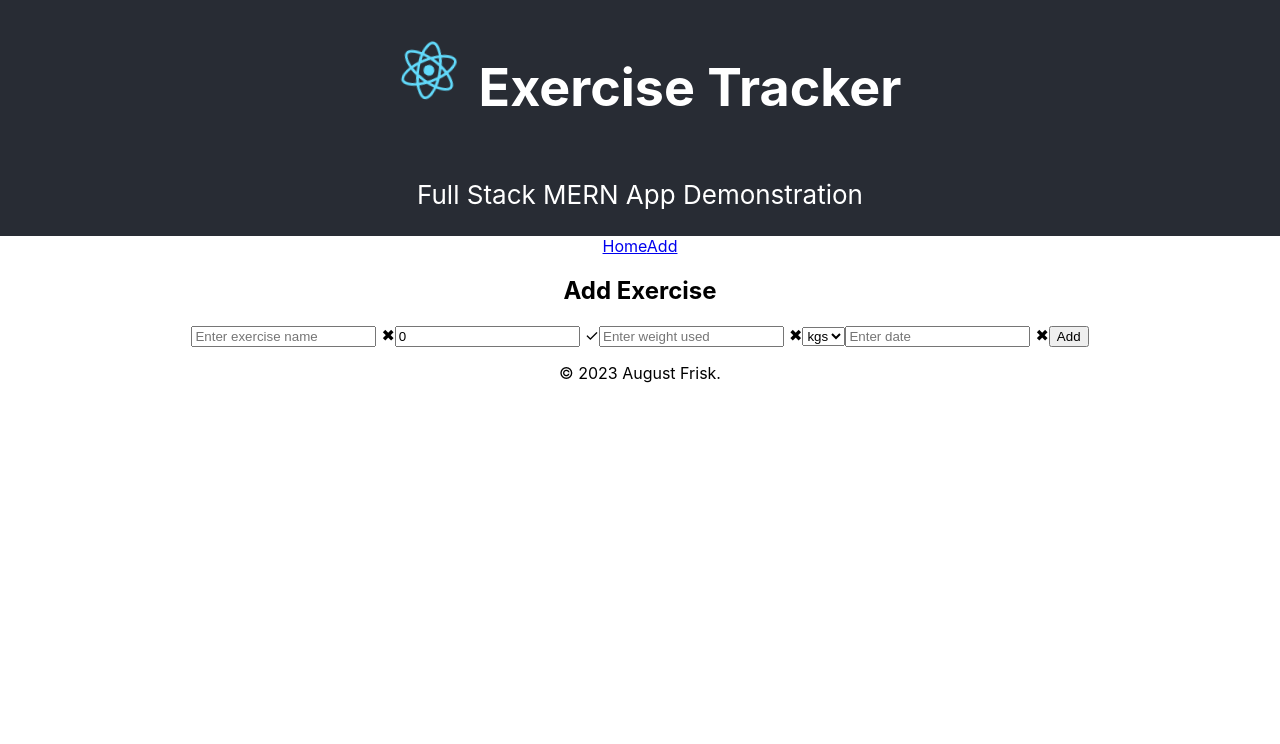
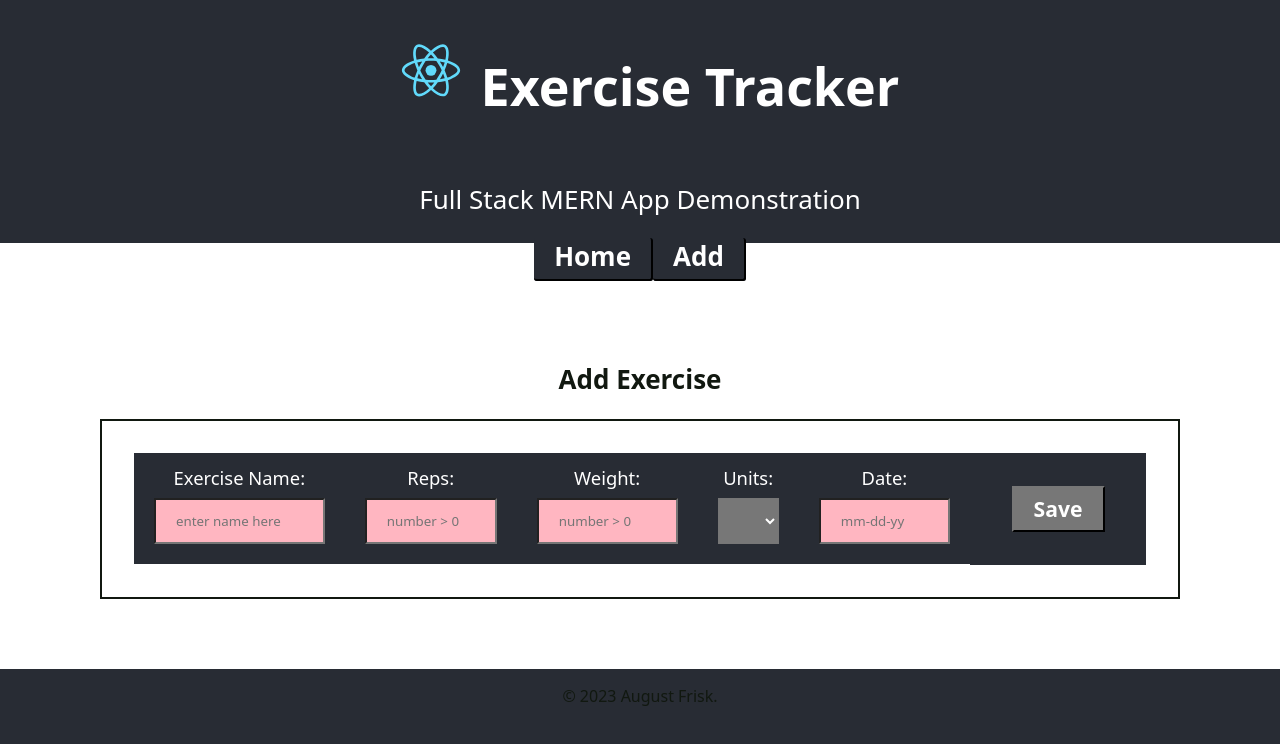
Before and after one commit to 4N0NYM0U5MY7H/CS290_MERN_App, a React (Create React App) app in the folder exercises-ui/: page /add-exercise in a window 1280 px wide. Shown: the top 744 px of the page. Built offline with nearby package versions, Linux system fonts and the light colour scheme.

Commit message:
CSS + bug fixes
- Updated CSS
- fixed typo on AddExercise.js and EditExercise.js causing error in sending requests to the REST API

```diff
--- a/exercises-ui/src/App.css
+++ b/exercises-ui/src/App.css
@@ -1,52 +1,283 @@
+body {
+  font-family:
+    system-ui,
+    -apple-system,
+    BlinkMacSystemFont,
+    'Segoe UI',
+    Roboto,
+    Oxygen,
+    Ubuntu,
+    Cantarell,
+    'Open Sans',
+    'Helvetica Neue',
+    sans-serif;
+  background-color: #282c34;
+  color: #111810;
+  margin: auto;
+  padding: auto;
+}
+
+h2 {
+  font-size: calc(10px + 2vmin);
+}
+
+
 .App {
   text-align: center;
+  min-height: 100vh;
 }
 
-.App-logo {
-  /**height: 40vmin;*/
-  pointer-events: none;
-}
-
-@media (prefers-reduced-motion: no-preference) {
-  .App-logo {
-    animation: App-logo-spin infinite 20s linear;
-  }
-}
+/**-------------------------------------------------------------------
+ * HEADER
+ * -------------------------------------------------------------------
+ */
 
 .App-header {
-  background-color: #282c34;
-  /**min-height: 100vh;*/
   display: flex;
   flex-direction: column;
   align-items: center;
   justify-content: center;
   font-size: calc(10px + 2vmin);
-  color: white;
+  color: #fff;
+}
+
+/**-------------------------------------------------------------------
+ * NAV
+ * -------------------------------------------------------------------
+ */
+
+.App-nav {
+  background-color: #fff;
+}
+
+.App-nav a {
+  padding: 0px 20px 5px 20px;
+  background-color: #282c34;
+  text-decoration: none;
+  color: #fff;
+  line-height: 1;
+  vertical-align: middle;
+  border-right: 2px solid #000;
+  border-bottom: 2px solid #000;
+  font-size: calc(10px + 2vmin);
+  font-weight: bold;
+  border-radius: 3px;
+}
+
+.App-nav a:hover {
+  color: #282c34;
+  background-color: #fdd114;
 }
 
 .App-link {
   color: #61dafb;
 }
 
-@keyframes App-logo-spin {
-  from {
-    transform: rotate(0deg);
-  }
+/**-------------------------------------------------------------------
+ * MAIN
+ * -------------------------------------------------------------------
+ */
 
-  to {
-    transform: rotate(360deg);
-  }
+.App-main {
+  background-color: #fff;
+  display: flex;
+  flex-direction: column;
+  align-items: center;
+  justify-content: center;
+  min-height: 50vh;
+}
+
+/**-------------------------------------------------------------------
+ * FOOTER
+ * -------------------------------------------------------------------
+ */
+
+.App-footer {
+  background-color: #fff;
+  padding: 12px 20px;
+}
+
+/**-------------------------------------------------------------------
+ * TABLE
+ * -------------------------------------------------------------------
+ */
+
+.Exercises {
+  border: 2px solid;
+  padding: 20px;
+  min-width: 900px;
+}
+
+tr th {
+  background: #111810;
+  padding-bottom: 30px;
+  border-top: none;
+  border-bottom: none !important;
+  color: #fff;
+  font-size: 1.15em;
+}
+
+table tbody {
+  border-radius: 4px;
+  margin-top: 15px;
+  margin-bottom: 15px;
+}
+
+table tbody tr {
+  -webkit-transition: .3s all ease;
+  -o-transiton: .3s all ease;
+  transition: .3s all ease;
+}
+
+table tbody tr:hover td,
+table tbody tr:focus td {
+  color: #fdd114;
+  background-color: #000;
+}
+
+table tbody tr:nth-child(odd):hover td,
+table tbody tr:nth-child(odd):focus td {
+  color: #fdd114;
+  background-color: #777;
+}
+
+table tbody tr:nth-child(odd) {
+  background-color: #777;
+  border: none !important;
+}
+
+table tbody tr:nth-child(even) {
+  background-color: #282c34;
+  border: none !important;
+}
+
+tr td {
+  color: #fff;
+  padding-bottom: 20px;
+  padding-top: 20px;
+  border: none;
+  -webkit-transition: .3s all ease;
+  -o-transiton: .3s all ease;
+  transition: .3s all ease;
+}
+
+table tbody tr:hover td.Delete-icon,
+table tbody tr:focus td.Delete-icon {
+  color: lightcoral;
+}
+
+table tbody tr:hover td.Edit-icon,
+table tbody tr:focus td.Edit-icon {
+  color: palegreen;
+}
+
+/**-------------------------------------------------------------------
+ * FORM
+ * -------------------------------------------------------------------
+ */
+
+.Exercise-input {
+  border: 2px solid;
+  padding: 32px;
+  margin-left: 100px;
+  margin-right: 100px;
+  display: flex;
+  align-items: center;
+  min-width: 900px;
+}
+
+label {
+  background-color: #282c34;
+  color: #fff;
+  font-size: 1.15em;
+  padding: 12px 20px;
+  display: block;
+  box-sizing: border-box;
+}
+
+input,
+select {
+  width: 100%;
+  padding: 12px 20px;
+  margin: 8px 0;
+  box-sizing: border-box;
+  font-family:
+    system-ui,
+    -apple-system,
+    BlinkMacSystemFont,
+    'Segoe UI',
+    Roboto,
+    Oxygen,
+    Ubuntu,
+    Cantarell,
+    'Open Sans',
+    'Helvetica Neue',
+    sans-serif;
+}
+
+select {
+  background-color: #777;
+  color: #fff;
+}
+
+input:focus,
+select:focus {
+  border: 2px solid #fff;
+  border-radius: 4px;
+}
+
+select:hover,
+select:focus {
+  background-color: #111810;
+  color: #fdd114;
 }
 
 /** Client-side Validation */
-span::after {
-  padding-left: 5px;
+input:valid {
+  background-color: palegreen;
 }
 
-input:invalid+span::after {
-  content: "✖";
+input:invalid {
+  background-color: lightpink;
 }
 
-input:valid+span::after {
-  content: "✓";
+/**-------------------------------------------------------------------
+ * BUTTON
+ * -------------------------------------------------------------------
+ */
+
+button {
+  margin: 1.0125em;
+  padding: 10px 20px;
+  background-color: #777;
+  color: #fff;
+  font-family:
+    system-ui,
+    -apple-system,
+    BlinkMacSystemFont,
+    'Segoe UI',
+    Roboto,
+    Oxygen,
+    Ubuntu,
+    Cantarell,
+    'Open Sans',
+    'Helvetica Neue',
+    sans-serif;
+  font-size: 1.15em;
+  font-weight: bold;
+  text-decoration: none;
+  line-height: 1;
+  border: 2px solid #777;
+  border-bottom: 2px solid #000;
+  border-right: 2px solid #000;
 }
+
+button:hover,
+button:focus {
+  background-color: #fdd114;
+  color: #111810;
+  border: 2px solid #fdd114;
+  border-bottom: 2px solid #000;
+  border-right: 2px solid #000;
+  border-radius: 4px;
+}
--- a/exercises-ui/src/components/Exercise.js
+++ b/exercises-ui/src/components/Exercise.js
@@ -9,8 +9,8 @@ export default function Exercise({ exercise, onDelete, onEdit }) {
             <td>{exercise.weight}</td>
             <td>{exercise.unit}</td>
             <td>{exercise.date}</td>
-            <td><MdEdit onClick={() => onEdit(exercise)} /></td>
-            <td><MdDeleteForever onClick={() => onDelete(exercise._id)} /></td>
+            <td className="Edit-icon"><MdEdit onClick={() => onEdit(exercise)} /></td>
+            <td className="Delete-icon"><MdDeleteForever onClick={() => onDelete(exercise._id)} /></td>
         </tr>
     );
 };
--- a/exercises-ui/src/components/ExerciseList.js
+++ b/exercises-ui/src/components/ExerciseList.js
@@ -3,7 +3,7 @@ import Exercise from "./Exercise";
 
 export default function ExerciseList({ exercises, onDelete, onEdit }) {
     return (
-        <table id="exercises">
+        <table className="Exercises">
             <thead>
                 <tr>
                     <th>Name</th>
@@ -11,6 +11,8 @@ export default function ExerciseList({ exercises, onDelete, onEdit }) {
                     <th>Weight</th>
                     <th>Unit</th>
                     <th>Date</th>
+                    <th>Edit</th>
+                    <th>Delete</th>
                 </tr>
             </thead>
             <tbody>
--- a/exercises-ui/src/pages/AddExercisePage.js
+++ b/exercises-ui/src/pages/AddExercisePage.js
@@ -4,9 +4,9 @@ import { useNavigate } from "react-router-dom";
 export const AddExercisePage = () => {
 
     const [name, setName] = useState("");
-    const [reps, setReps] = useState(0);
+    const [reps, setReps] = useState("");
     const [weight, setWeight] = useState("");
-    const [unit, setUnit] = useState("");
+    const [unit, setUnit] = useState("kgs");
     const [date, setDate] = useState("");
 
     const navigate = useNavigate();
@@ -17,73 +17,83 @@ export const AddExercisePage = () => {
             method: "POST",
             body: JSON.stringify(newExercise),
             headers: {
-                "Content-Type": "aplication/json",
+                "Content-Type": "application/json",
             },
         });
-        if (response.status === 200) {
-            alert("Successfully added the exercise");
-        } else {
-            alert(`Failed to add exercise. Status Code: ${response.status}`);
-        }
+        if (response.status === 201) { alert("Successfully added the exercise"); }
+        else { alert(`Failed to add exercise. Status Code: ${response.status}`); }
         navigate("/");
     };
 
     return (
-        <main>
+        <main className="App-main">
             <h2>Add Exercise</h2>
+            <div className="Exercise-input">
+                <label>
+                    Exercise Name:
                     <input
                         name="name"
                         type="text"
-                placeholder="Enter exercise name"
+                        placeholder="enter name here"
                         required
                         value={name}
                         onChange={e => setName(e.target.value)}
                     />
-            <span className="validity"></span>
+                </label>
+                <label>
+                    Reps:
                     <input
                         name="reps"
                         type="number"
-                placeholder="Enter number of reps"
+                        placeholder="number > 0"
                         required
-                pattern="^0*[1-9][0-9]*"
+                        pattern="^0*[1-9]\d*"
                         value={reps}
                         onChange={e => setReps(e.target.value)}
                     />
-            <span className="validity"></span>
+                </label>
+                <label>
+                    Weight:
                     <input
                         name="weight"
                         type="number"
-                placeholder="Enter weight used"
+                        placeholder="number > 0"
                         required
-                pattern="^(0*[1-9][0-9]*(\.[0-9]+)?|0+\.[0-9]*[1-9][0-9]*)$"
+                        pattern="^(0*[1-9]\d*(\.\d+)?|0+\.\d*[1-9]\d*)$"
                         value={weight}
                         onChange={e => setWeight(e.target.value)}
                     />
-            <span className="validity"></span>
+                </label>
+                <label>
+                    Units:
                     <select
                         name="unit"
-                placeholder="Select units"
-                required
                         value={unit}
                         onChange={e => setUnit(e.target.value)}
                     >
                         <option value="kgs">kgs</option>
                         <option value="lbs">lbs</option>
                     </select>
+                </label>
+                <label>
+                    Date:
                     <input
                         name="date"
                         type="text"
-                placeholder="Enter date"
                         required
-                pattern="^(((0)[0-9])|((1)[0-2]))(-)([0-2][0-9]|(3)[0-1])(-)\d{2}$"
+                        placeholder="mm-dd-yy"
+                        pattern="^(((0)\d)|((1)[0-2]))(-)([0-2]\d|(3)[0-1])(-)\d{2}$"
                         value={date}
                         onChange={e => setDate(e.target.value)}
                     />
-            <span className="validity"></span>
+                </label>
+                <label>
                     <button
                         onClick={addExercise}>
-                Add
+                        Save
                     </button>
+                </label>
+            </div>
         </main>
     );
 
--- a/exercises-ui/src/pages/EditExercise.js
+++ b/exercises-ui/src/pages/EditExercise.js
@@ -17,7 +17,7 @@ export default function EditExercisePage({ exerciseToEdit }) {
             method: "PUT",
             body: JSON.stringify(editExercise),
             headers: {
-                "Content-Type": "aplication/json",
+                "Content-Type": "application/json",
             },
         });
         if (response.status === 200) {
@@ -29,8 +29,11 @@ export default function EditExercisePage({ exerciseToEdit }) {
     };
 
     return (
-        <main>
+        <main className="App-main">
             <h2>Edit Exercise</h2>
+            <div className="Exercise-input">
+                <label>
+                    Exercise Name:
                     <input
                         name="name"
                         type="text"
@@ -38,47 +41,58 @@ export default function EditExercisePage({ exerciseToEdit }) {
                         value={name}
                         onChange={e => setName(e.target.value)}
                     />
-            <span className="validity"></span>
+                </label>
+                <label>
+                    Reps:
                     <input
                         name="reps"
                         type="number"
                         required
-                pattern="^0*[1-9][0-9]*"
+                        pattern="^0*[1-9]\d*"
                         value={reps}
                         onChange={e => setReps(e.target.value)}
                     />
-            <span className="validity"></span>
+                </label>
+                <label>
+                    Weight:
                     <input
                         name="weight"
                         type="number"
                         required
-                pattern="^(0*[1-9][0-9]*(\.[0-9]+)?|0+\.[0-9]*[1-9][0-9]*)$"
+                        pattern="^(0*[1-9]\d*(\.\d+)?|0+\.\d*[1-9]\d*)$"
                         value={weight}
                         onChange={e => setWeight(e.target.value)}
                     />
-            <span className="validity"></span>
+                </label>
+                <label>
+                    Units:
                     <select
                         name="unit"
                         required
                         value={unit}
-                onChange={e => setUnit(e.target.value)}
-            >
+                        onChange={e => setUnit(e.target.value)}>
                         <option value="kgs">kgs</option>
                         <option value="lbs">lbs</option>
                     </select>
+                </label>
+                <label>
+                    Date:
                     <input
                         name="date"
                         type="text"
                         required
-                pattern="^(((0)[0-9])|((1)[0-2]))(-)([0-2][0-9]|(3)[0-1])(-)\d{2}$"
+                        pattern="^(((0)\d)|((1)[0-2]))(-)([0-2]\d|(3)[0-1])(-)\d{2}$"
                         value={date}
                         onChange={e => setDate(e.target.value)}
                     />
-            <span className="validity"></span>
+                </label>
+                <label>
                     <button
                         onClick={editExercise}>
                         Save
                     </button>
+                </label>
+            </div>
         </main>
     );
 };
--- a/exercises-ui/src/pages/HomePage.js
+++ b/exercises-ui/src/pages/HomePage.js
@@ -31,7 +31,7 @@ export default function HomePage({ setExerciseToEdit }) {
     }, []);
 
     return (
-        <main>
+        <main className="App-main">
             <h2>Home Page</h2>
             <ExerciseList exercises={exercises} onDelete={onDelete} onEdit={onEdit}></ExerciseList>
         </main>
```
Lines whose indentation alone changed are shown as unchanged.
